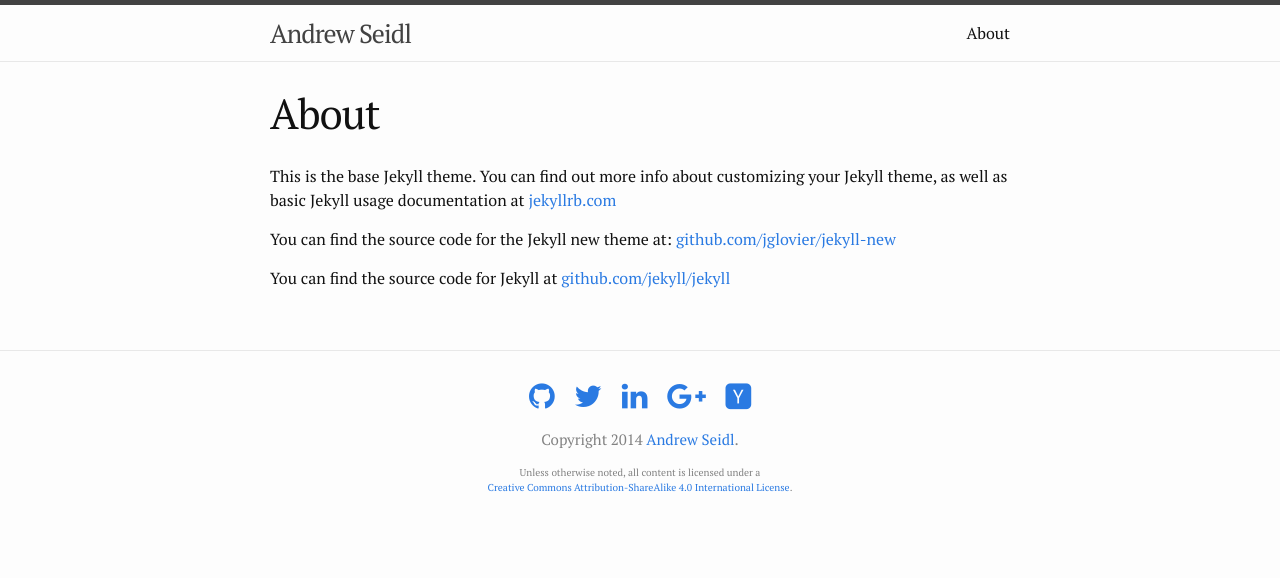
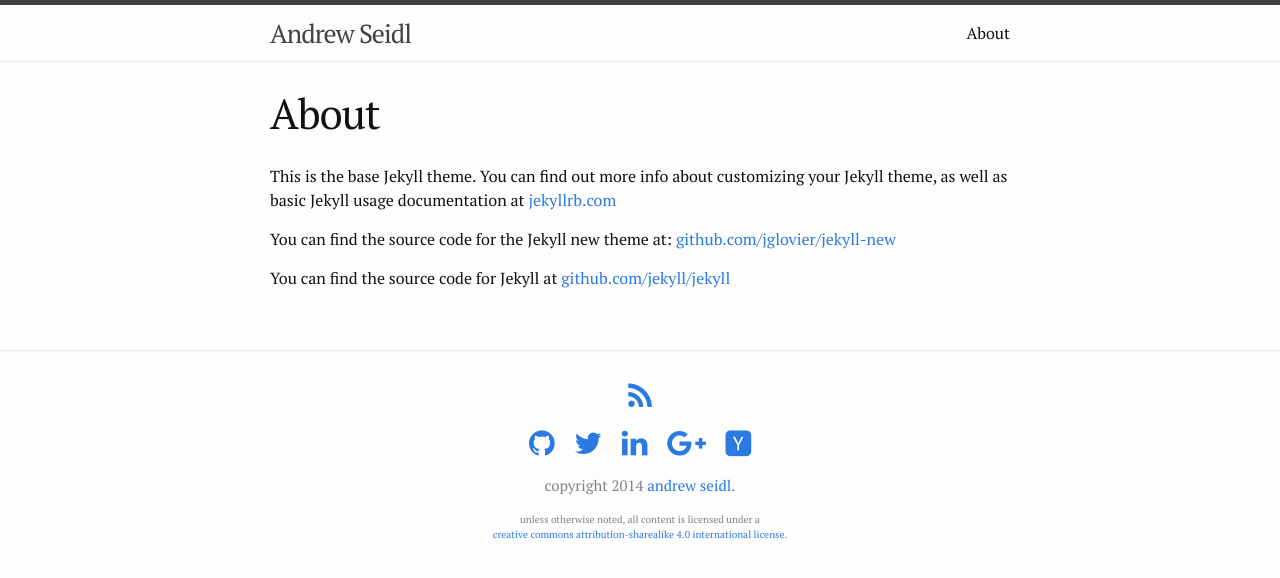
Before and after one commit to andrewseidl/andrewseidl.com, a Jekyll site: the page built from about.md, in a window 1280 px wide. Shown: the top 578 px of the page. Built offline with Jekyll 4.4.1, drawn with Linux system fonts in a browser that asks for light colours; nearby versions of some CDN libraries.

Commit message:
Rearrange RSS

```diff
--- a/_includes/footer.html
+++ b/_includes/footer.html
@@ -1,12 +1,15 @@
 <footer class="site-footer">
 
 <div class="wrapper">
+  <p class="rss-subscribe"><a href="{{ "/feed.xml" | prepend: site.baseurl }}">
+	<i class="fa fa-rss fa-2x"></i>
+  </a></p>
   <ul class="social-media-list">
     {% if site.github_username %}
     <li>
       <a href="https://github.com/{{ site.github_username }}">
         <i class="fa fa-github fa-2x"></i>
-        <span class="footer-hidden-text">GitHub: {{ site.github_username }}</span>
+        <span class="footer-hidden-text">github: {{ site.github_username }}</span>
       </a>
     </li>
     {% endif %}
@@ -15,7 +18,7 @@
     <li>
       <a href="https://twitter.com/{{ site.twitter_username }}">
         <i class="fa fa-twitter fa-2x"></i>
-        <span class="footer-hidden-text">Twitter: {{ site.twitter_username }}</span>
+        <span class="footer-hidden-text">twitter: {{ site.twitter_username }}</span>
       </a>
     </li>
     {% endif %}
@@ -24,7 +27,7 @@
     <li>
       <a href="https://linkedin.com/in/{{ site.linkedin_username }}">
         <i class="fa fa-linkedin fa-2x"></i>
-        <span class="footer-hidden-text">LinkedIn: {{ site.linkedin_username }}</span>
+        <span class="footer-hidden-text">linkedin: {{ site.linkedin_username }}</span>
       </a>
     </li>
     {% endif %}
@@ -33,7 +36,7 @@
     <li>
       <a href="https://plus.google.com/{{ site.googleplus_username }}">
         <i class="fa fa-google-plus fa-2x"></i>
-        <span class="footer-hidden-text">Google+: {{ site.googleplus_username }}</span>
+        <span class="footer-hidden-text">google+: {{ site.googleplus_username }}</span>
       </a>
     </li>
     {% endif %}
@@ -42,7 +45,7 @@
     <li>
       <a href="https://news.ycombinator.com/user?id={{ site.hackernews_username }}">
         <i class="fa fa-hacker-news fa-2x"></i>
-        <span class="footer-hidden-text">HackerNews: {{ site.hackernews_username }}</span>
+        <span class="footer-hidden-text">hackernews: {{ site.hackernews_username }}</span>
       </a>
     </li>
     {% endif %}
@@ -50,10 +53,10 @@
   </ul>
 
   <p id="copyright">
-    Copyright 2014 <a href="mailto:me@andrewseidl.com">Andrew Seidl</a>.
+    copyright 2014 <a href="mailto:me@andrewseidl.com">andrew seidl</a>.
   </p>
   <p id="license">
-    Unless otherwise noted, all content is licensed under a <br /><a rel="license" href="http://creativecommons.org/licenses/by-sa/4.0/">Creative Commons Attribution-ShareAlike 4.0 International License</a>.
+    unless otherwise noted, all content is licensed under a <br /><a rel="license" href="http://creativecommons.org/licenses/by-sa/4.0/">creative commons attribution-sharealike 4.0 international license</a>.
   </p>
 
 </div>
--- a/index.html
+++ b/index.html
@@ -18,6 +18,4 @@ layout: default
     {% endfor %}
   </ul>
 
-  <p class="rss-subscribe">subscribe <a href="{{ "/feed.xml" | prepend: site.baseurl }}">via RSS</a></p>
-
 </div>
```
